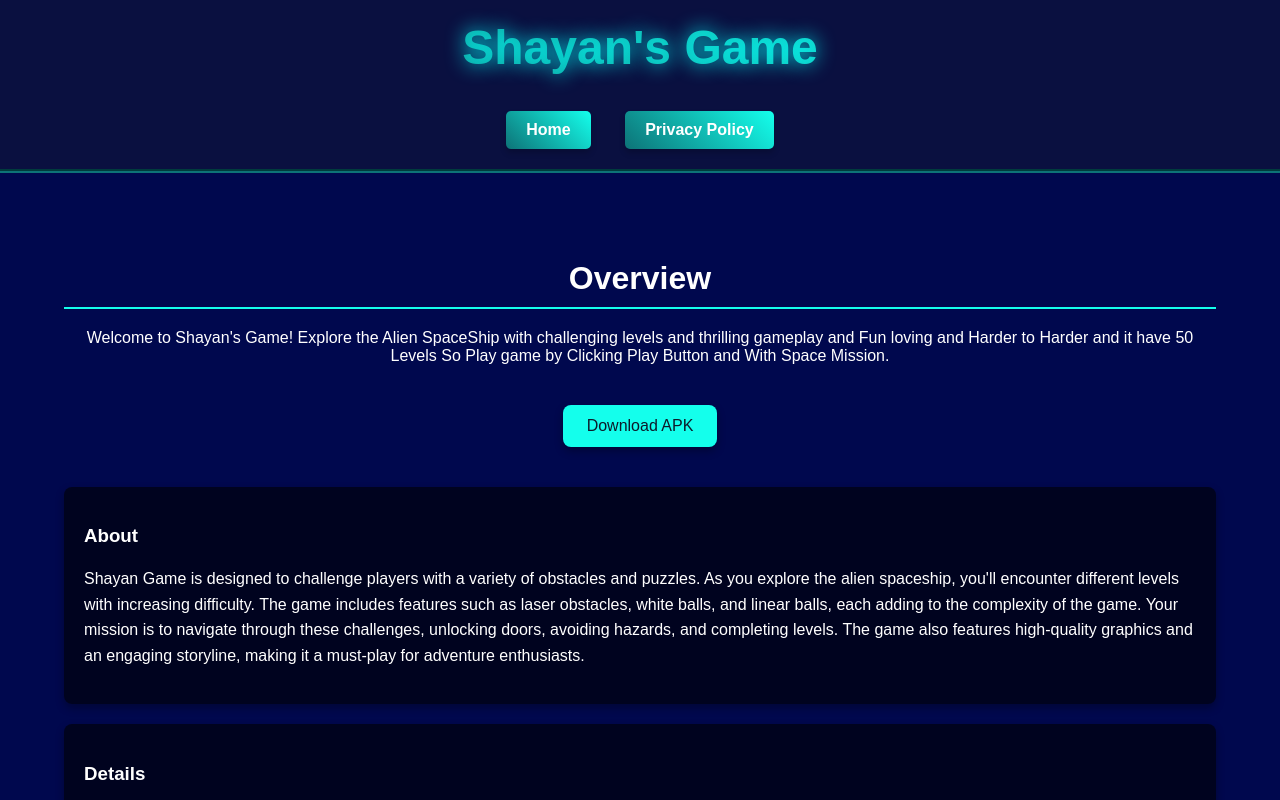
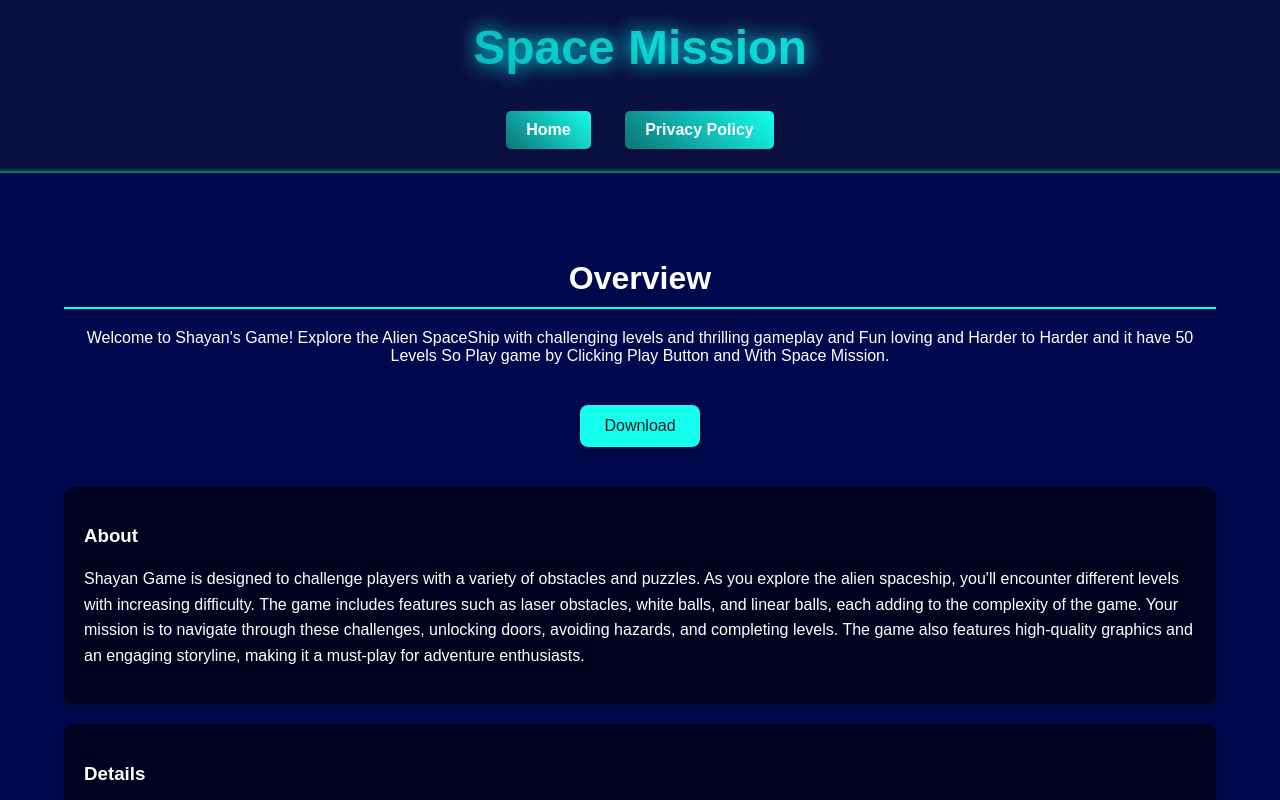
Before and after one commit to ShayanDeveloper123/spacemissiongame, a plain HTML site: page index.html in a window 1280 px wide. Shown: the top 800 px of the page. Drawn offline with Linux system fonts and the light colour scheme.

Commit message:
Update index.html

```diff
--- a/index.html
+++ b/index.html
@@ -3,7 +3,7 @@
 <head>
     <meta charset="UTF-8">
     <meta name="viewport" content="width=device-width, initial-scale=1.0">
-    <title>Space Mission</title>
+    <title>Space Mission Download Page</title>
 
     <link rel="stylesheet" href="styles.css">
     <link rel="stylesheet" href="videoPlayer.css">
@@ -11,7 +11,7 @@
 <body>
     <header>
         <div class="container">
-            <h1 class="site-title">Shayan's Game</h1>
+            <h1 class="site-title">Space Mission</h1>
             <br>
             <br>
             <nav>
@@ -33,7 +33,7 @@
                 <div class="download-button">
                     <a href="https://drive.google.com/file/d/16ZhgFA2opJ134z3FwQvJ3eGVCmmjb5sP/view?usp=sharing"
                     target="_blank">
-                        <button>Download APK</button>
+                        <button>Download</button>
                     </a>
                 </div>
 
```
